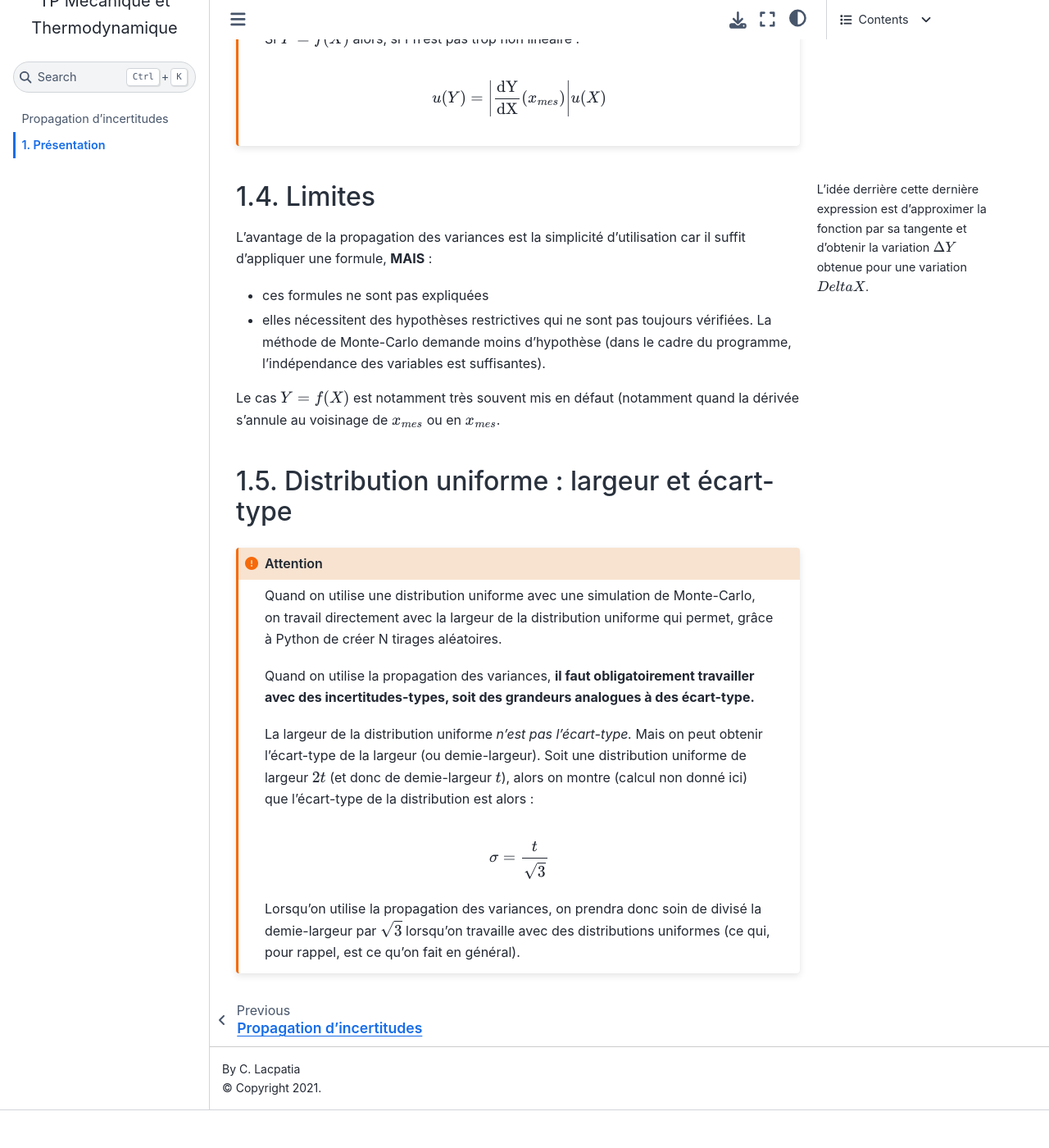
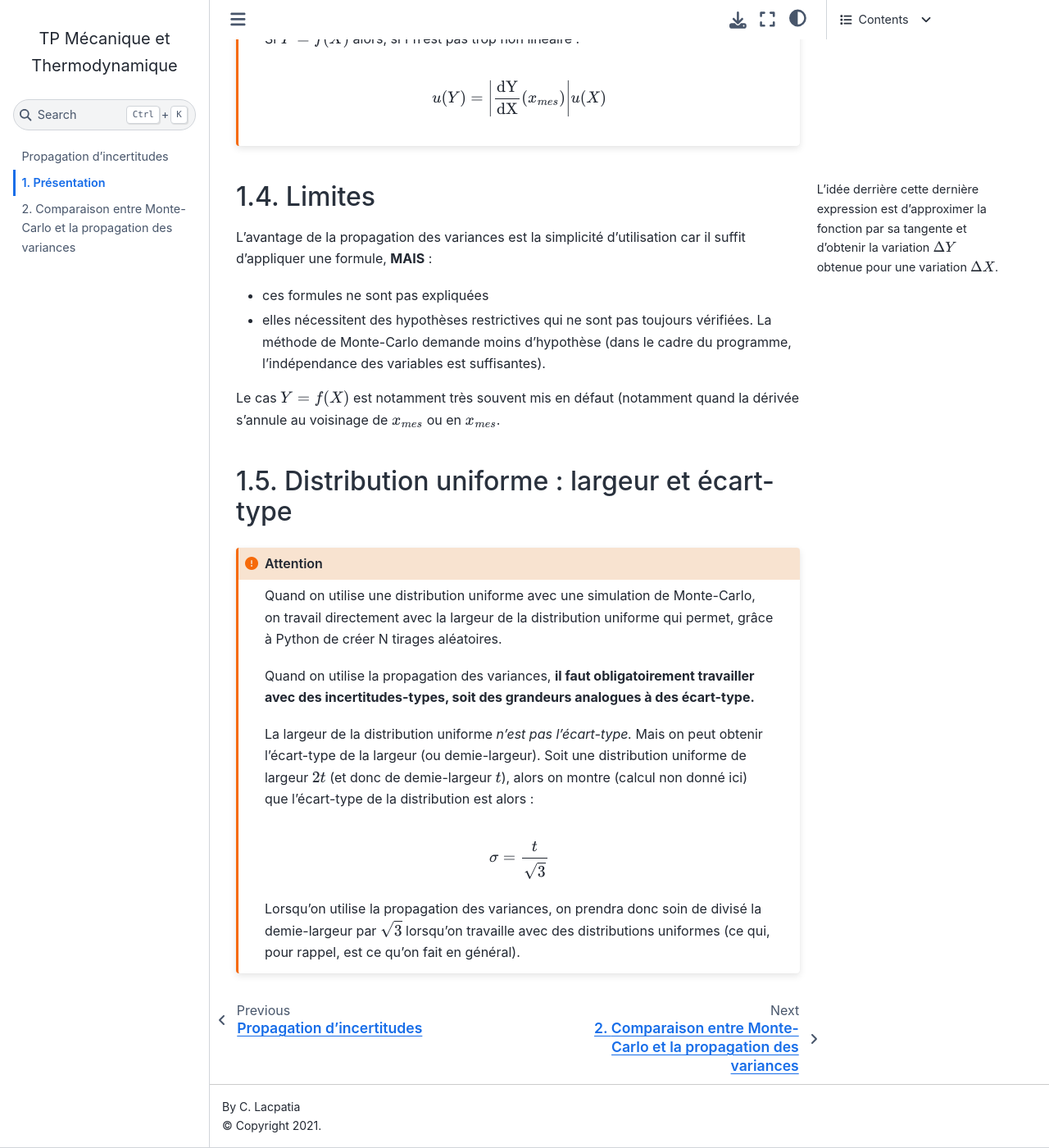
Before and after one commit to pcsi3physiquestan/tp_variances_sources, a Jupyter Book: the page built from variances_formulaire.md, in a window 1280 px wide and 1400 px high, scrolled down 2667 px. Shown: the whole window at 82% size. Built offline with Jupyter Book 1.0.4 settings and Sphinx 7.4.7 and the Sphinx Book theme 1.1.4, drawn with Linux system fonts in a browser that asks for light colours; pages that are not in the unit, such as notebooks, are missing from menus; before the commit the page ends 4021 px from its top, so only the background shows below that.

Commit message:
Mise à jour des sources

`````diff
--- a/_toc.yml
+++ b/_toc.yml
@@ -4,4 +4,4 @@ options:
   numbered: true
 sections:
 - file: variances_formulaire
-- file: variances_comparaison
+- file: variance_comparaison
--- a/variances_formulaire.md
+++ b/variances_formulaire.md
@@ -104,7 +104,7 @@ $$
 ````
 
 ```{margin}
-L'idée derrière cette dernière expression est d'approximer la fonction par sa tangente et d'obtenir la variation $\Delta Y$ obtenue pour une variation $Delta X$.
+L'idée derrière cette dernière expression est d'approximer la fonction par sa tangente et d'obtenir la variation $\Delta Y$ obtenue pour une variation $\Delta X$.
 
 ```
 ## Limites
`````
